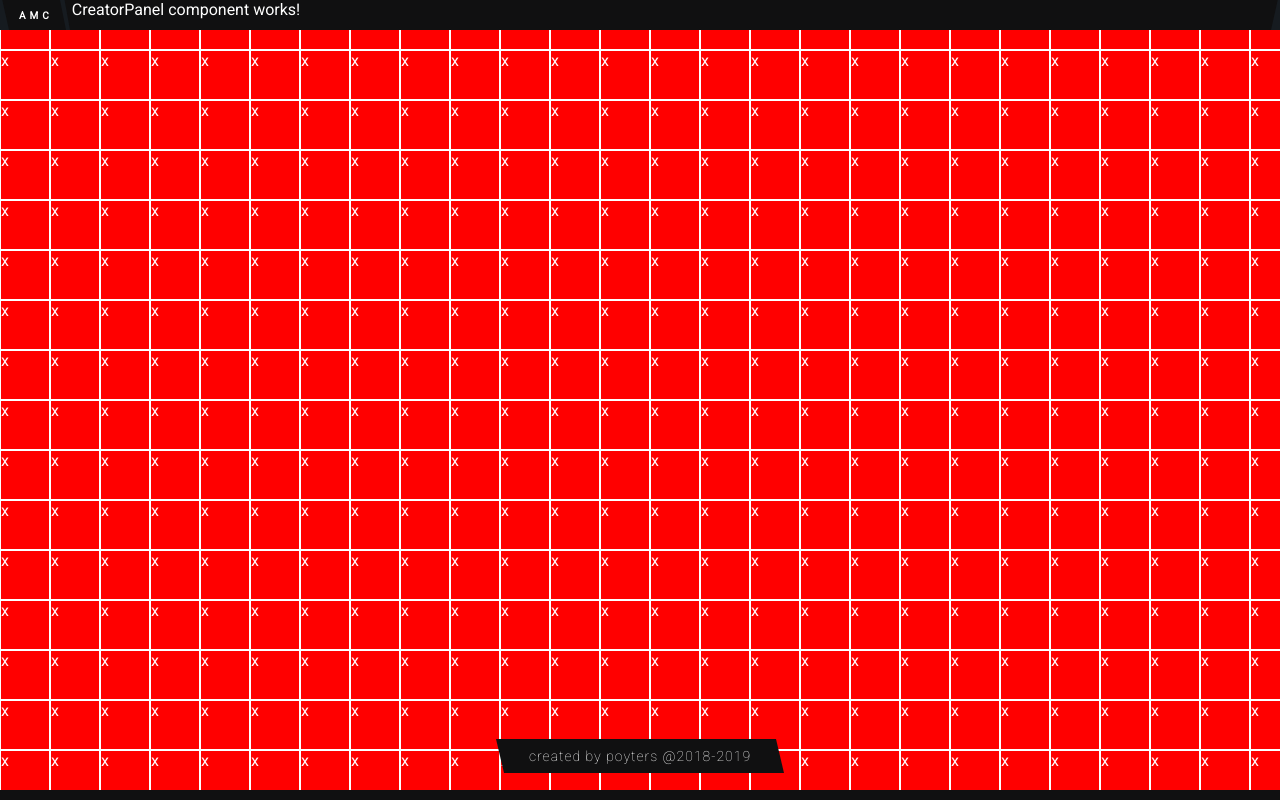
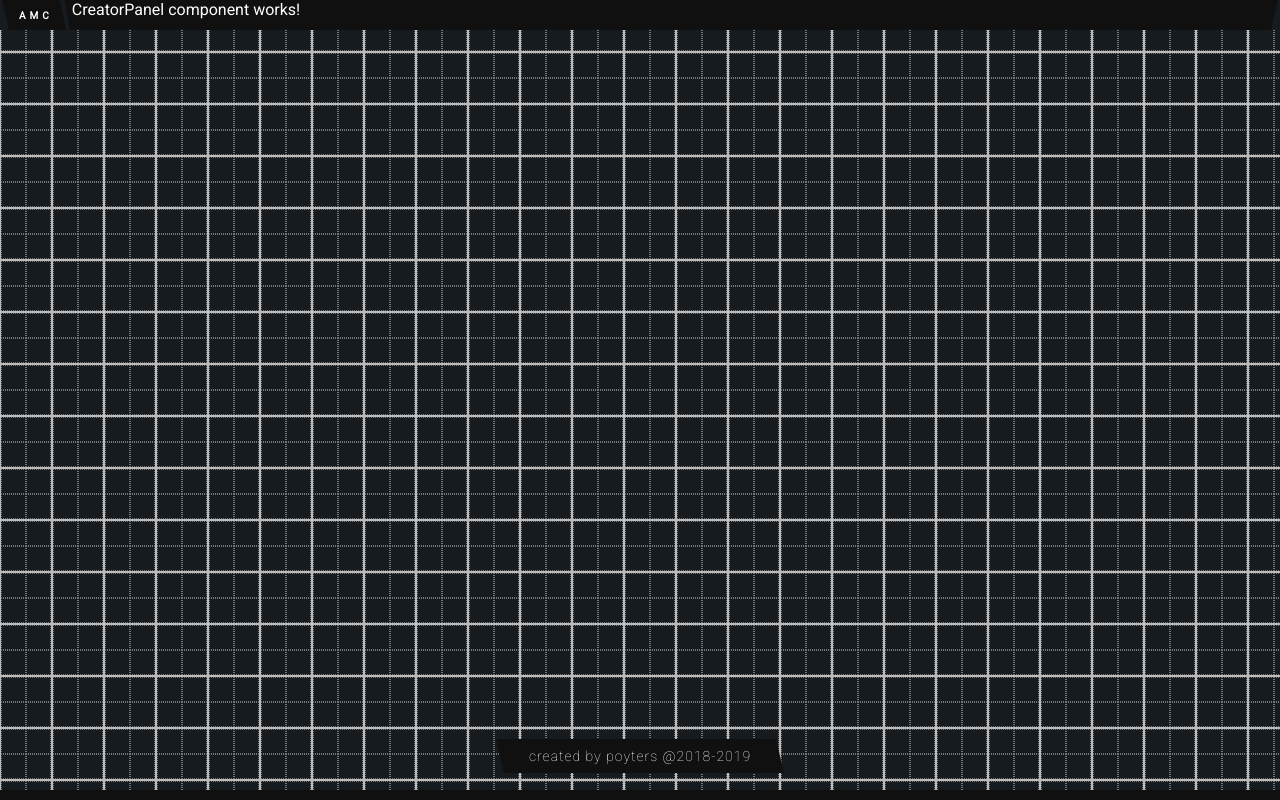
Before and after one commit to Poyters/angotia-world-creator, a React (Create React App) app: page /creator in a window 1280 px wide. Built offline with nearby package versions, Linux system fonts and the light colour scheme.

Commit message:
Style map

```diff
--- a/src/assets/styles/components/map/_map.scss
+++ b/src/assets/styles/components/map/_map.scss
@@ -5,5 +5,5 @@
     flex-wrap: wrap;
     z-index: 1;
 
-    background: red;
+    //background: red;
 }
--- a/src/assets/styles/components/map/_mapField.scss
+++ b/src/assets/styles/components/map/_mapField.scss
@@ -1,12 +1,14 @@
 .mapField {
     display: flex;
-    box-sizing: border-box;
+    flex-direction: row;
+    flex-wrap: wrap;
 
-    border: 1px solid #fff;
+    border: 1px solid #bbb;
 
     &__square {
         flex: 1;
-        max-width: 25%;
-        border: 1px dotted #ccc;
+        box-sizing: border-box;
+
+        border: 1px dotted #777;
     }
 }
--- a/src/components/map/MapField.tsx
+++ b/src/components/map/MapField.tsx
@@ -13,9 +13,13 @@ const MapField: React.SFC = () => {
     height: `${fieldSize}px`
   }
 
+  const fieldSquares = [...Array(4)].map((el, index) => {
+    return <MapSquare key={index}/>
+  })
+
   return (
     <div className="mapField" style={mapFieldStyles}>
-      x
+      {fieldSquares}
     </div>
   );
 }
--- a/src/components/map/MapSquare.tsx
+++ b/src/components/map/MapSquare.tsx
@@ -1,10 +1,18 @@
 import React from 'react';
+import creatorConfig from '../../assets/configs/creatorConfig.json';
 
 
 const MapSquare: React.SFC = () => {
+  const fieldSize = creatorConfig.map.fieldSize;
+
+  const mapSquareStyles = {
+    maxWidth: `${fieldSize/2}px`,
+    minWidth: `${fieldSize/2}px`,
+    height: `${fieldSize/2}px`
+  }
   return (
-    <div>
-        MapSquare component works!
+    <div className="mapField__square" style={mapSquareStyles}>
+
     </div>
   );
 }
```
